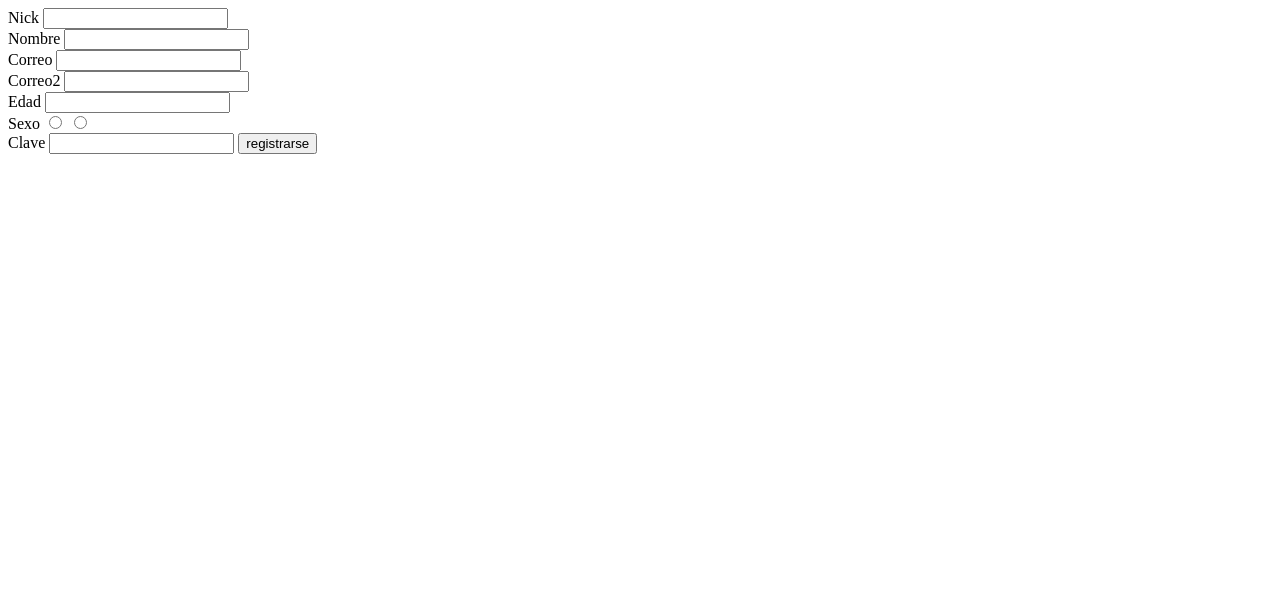
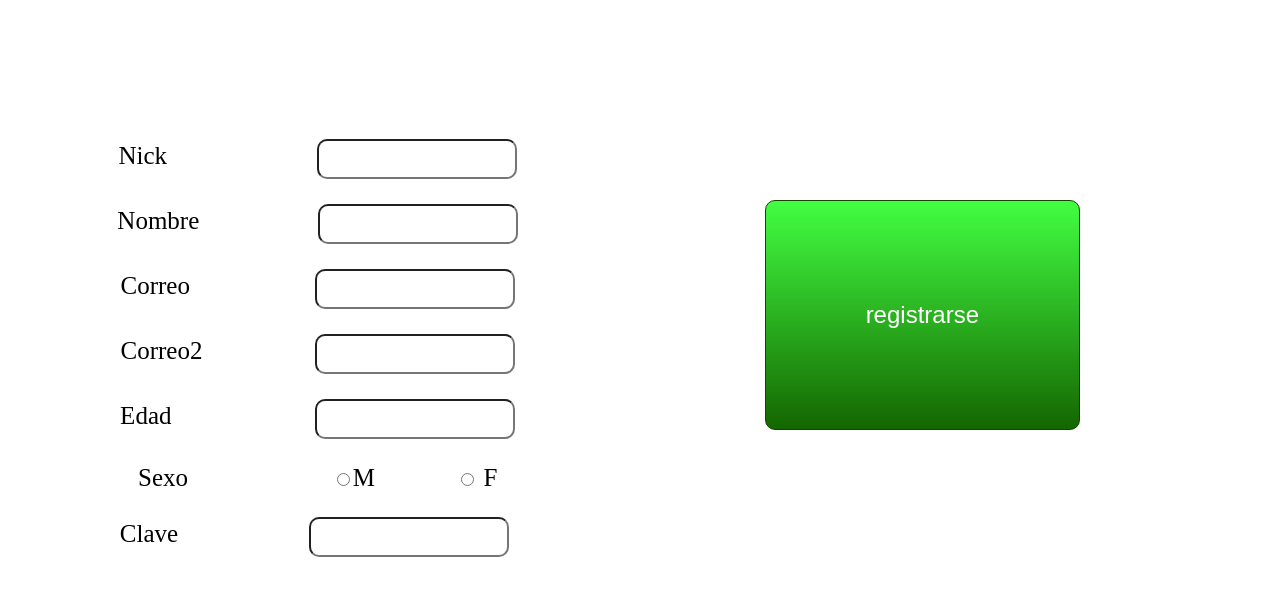
Before and after one commit to jorgedipra/Testamento, a PHP site: page /usuario/registrarse.php in a window 1280 px wide. Shown: the top 596 px of the page. Run offline with PHP 8.4, Linux system fonts and the light colour scheme.

Commit message:
maqueta de registro

```diff
--- a/conexion/php/conexionphp.php
+++ b/conexion/php/conexionphp.php
@@ -6,9 +6,8 @@
 	  	 * @return [type] [cadena de coneccion]
 	  	 */
 	  	 function conectar(){
-
-	  	$db = new mysqli("localhost","mjplay","123","testamento");
-	 	//$db = new mysqli("localhost","root","123","mjplay");
+	  	//$db = new mysqli("localhost","mjplay","123","testamento");
+	 	$db = new mysqli("localhost","root","123","mjplay");
 	  	  return $db;
 	  	 }
 	  	 /**
--- /dev/null
+++ b/css/styleregi.css
@@ -0,0 +1,51 @@
+input[type='email'],
+input[type='number'],
+input[type='password'],
+input[type='text']
+{
+	border-radius: 10px;
+	height       : 40px;
+	width        : 200px;
+
+}
+#fomrt{
+	font-size : 25px;
+	margin-top: 11%;
+	text-align: center;
+	top       : 0;
+	width     : 49%;
+}
+#fomtsub{
+	background: -moz-linear-gradient(
+		top,
+		#42ff42 0%,
+		#146600);
+	background: -webkit-gradient(
+		linear, left top, left bottom,
+		from(#42ff42),
+		to(#146600));
+	-moz-border-radius: 10px;
+	-webkit-border-radius: 10px;
+	border-radius: 10px;
+	border: 1px solid #134201;
+	-moz-box-shadow:
+		0px 1px 3px rgba(000,000,000,0),
+		inset 0px 0px 2px rgba(255,255,255,0);
+	-webkit-box-shadow:
+		0px 1px 3px rgba(000,000,000,0),
+		inset 0px 0px 2px rgba(255,255,255,0);
+	box-shadow:
+		0px 1px 3px rgba(000,000,000,0),
+		inset 0px 0px 2px rgba(255,255,255,0);
+	color      : #ffffff;
+	font-family: Arial, Helvetica, sans-serif;
+	font-size  : 24px;
+	padding    : 100px 100px;
+	top:200px;
+	right: 200px;
+	position: absolute;
+	text-shadow:
+		0px 0px 0px rgba(000,000,000,0),
+		0px 0px 0px rgba(255,255,255,0);
+
+}
--- a/index.php
+++ b/index.php
@@ -7,7 +7,6 @@ session_start();
   <script src="http://code.jquery.com/jquery-1.9.1.js"></script>
   <script src="http://code.jquery.com/ui/1.10.3/jquery-ui.js"></script>
   <script src="script/script.js"></script>
-  <link rel="stylesheet" href="/resources/demos/style.css" />
   <script>
   $(function() {
     $( "#tabs" ).tabs();
--- a/script/script.js
+++ b/script/script.js
@@ -12,6 +12,7 @@ $("#BtnRegis").click(function () {
       $("#iFrame_SQL").show();
       $("#iFrameoCerar").show();
       $("#logeo").hide();
+      $("#pregunta").hide();
 
 });
 $('li').click(function () {
--- a/usuario/cuerpo/registrarse.php
+++ b/usuario/cuerpo/registrarse.php
@@ -1,27 +1,23 @@
 <section id="registrarse">
+
 <form action="registrarse.php" method="post">
-    <label>Nick</label>
-    <input name="nick" type="text" required>
-    <br>
-    <label>Nombre</label>
-    <input name="nombre" type="text" required>
-    <br>
-    <label>Correo</label>
-    <input name="correo" type="email" required>
-    <br>
-    <label>Correo2</label>
-    <input name="correo2" type="email" required>
-    <br>
-    <label>Edad</label>
-    <input name="edad" type="number" required>
-    <br>
-    <label>Sexo</label>
-    <input name="sexo" type="radio"  value="M" required>
-    <input name="sexo" type="radio"  value="F" required>
-    <br>
-    <label>Clave</label>
-    <input name="clave" type="password" required>
-    <input type="submit" value="registrarse">
+<div id="fomrt">
+    <p>
+        <label>Nick</label>&nbsp; &nbsp; &nbsp; &nbsp; &nbsp; &nbsp; &nbsp; &nbsp; &nbsp; &nbsp; &nbsp; &nbsp;&nbsp;<input name="nick" required="" type="text" /></p>
+    <p>
+        <label>Nombre &nbsp; &nbsp; &nbsp; &nbsp; &nbsp; &nbsp; &nbsp; &nbsp; &nbsp;</label>&nbsp;<input name="nombre" required="" type="text" /></p>
+    <p>
+        <label>Correo &nbsp; &nbsp; &nbsp; &nbsp; &nbsp; &nbsp; &nbsp; &nbsp; &nbsp;&nbsp;</label>&nbsp;<input name="correo" required="" type="email" /></p>
+    <p>
+        <label>Correo2</label>&nbsp; &nbsp; &nbsp; &nbsp; &nbsp; &nbsp; &nbsp; &nbsp; &nbsp; <input name="correo2" required="" type="email" /></p>
+    <p>
+        <label>Edad &nbsp; &nbsp; &nbsp; &nbsp; &nbsp; &nbsp; &nbsp; &nbsp; &nbsp; &nbsp; &nbsp;</label>&nbsp;<input name="edad" required="" type="number" /></p>
+    <p>
+        <label>Sexo</label>&nbsp; &nbsp; &nbsp; &nbsp; &nbsp; &nbsp; &nbsp; &nbsp; &nbsp; &nbsp; &nbsp; &nbsp;<input name="sexo" required="" type="radio" value="M" />M &nbsp; &nbsp; &nbsp; &nbsp; &nbsp; &nbsp;&nbsp;<input name="sexo" required="" type="radio" value="F" />&nbsp;F</p>
+    <p>
+        <label>Clave &nbsp; &nbsp; &nbsp; &nbsp; &nbsp; &nbsp; &nbsp; &nbsp; &nbsp; &nbsp;</label>&nbsp;<input name="clave" required="" type="password" />&nbsp;</p>
+</div>
+    <input type="submit" id="fomtsub" value="registrarse">
 </form>
 
 
--- a/usuario/registrarse.php
+++ b/usuario/registrarse.php
@@ -1,3 +1,4 @@
+<link rel="stylesheet" href="../css/styleregi.css" />
 <?php
   include_once('../conexion/php/operacionesSql.php');
  $objopera  =  new operaciones();
```
